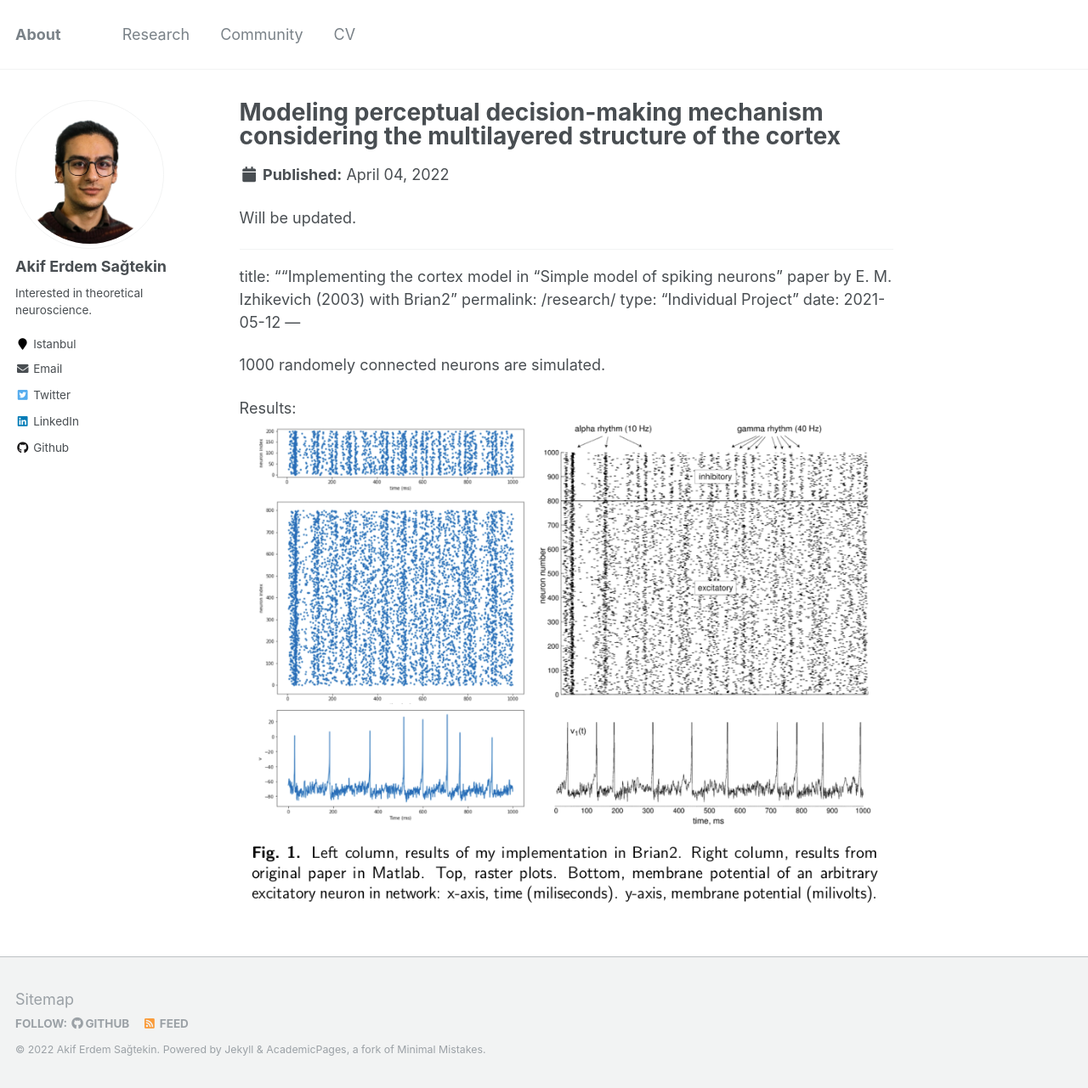
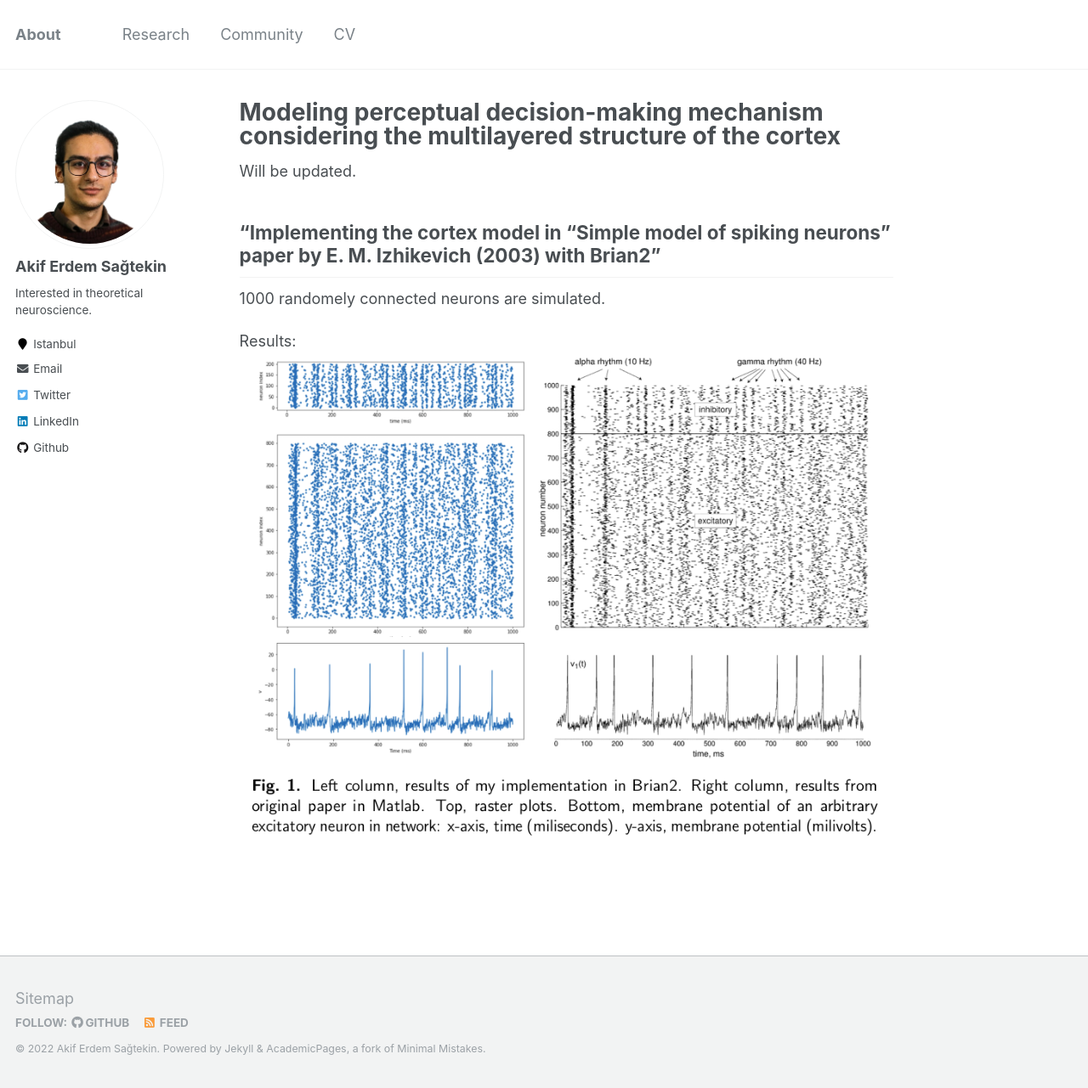
Before and after one commit to aesagtekin/aesagtekin.github.io, a Jekyll site: the page built from _pages/research.md, in a window 1280 px wide and 1281 px high. Shown: the whole window at 85% size. Built offline with Jekyll 4.4.1, drawn with Linux system fonts in a browser that asks for light colours.

Commit message:
Update research.md

```diff
--- a/_pages/research.md
+++ b/_pages/research.md
@@ -2,18 +2,12 @@
 title: "Modeling perceptual decision-making mechanism considering the
 multilayered structure of the cortex"
 permalink: /research/
-type: "Bachelor's Thesis"
-date: 2022-04-04
 ---
 
 Will be updated.
 
----
-title: ""Implementing the cortex model in "Simple model of spiking neurons" paper by E. M. Izhikevich (2003) with Brian2"
-permalink: /research/
-type: "Individual Project"
-date: 2021-05-12
----
+
+## "Implementing the cortex model in "Simple model of spiking neurons" paper by E. M. Izhikevich (2003) with Brian2"
 
 1000 randomely connected neurons are simulated.
 
```
